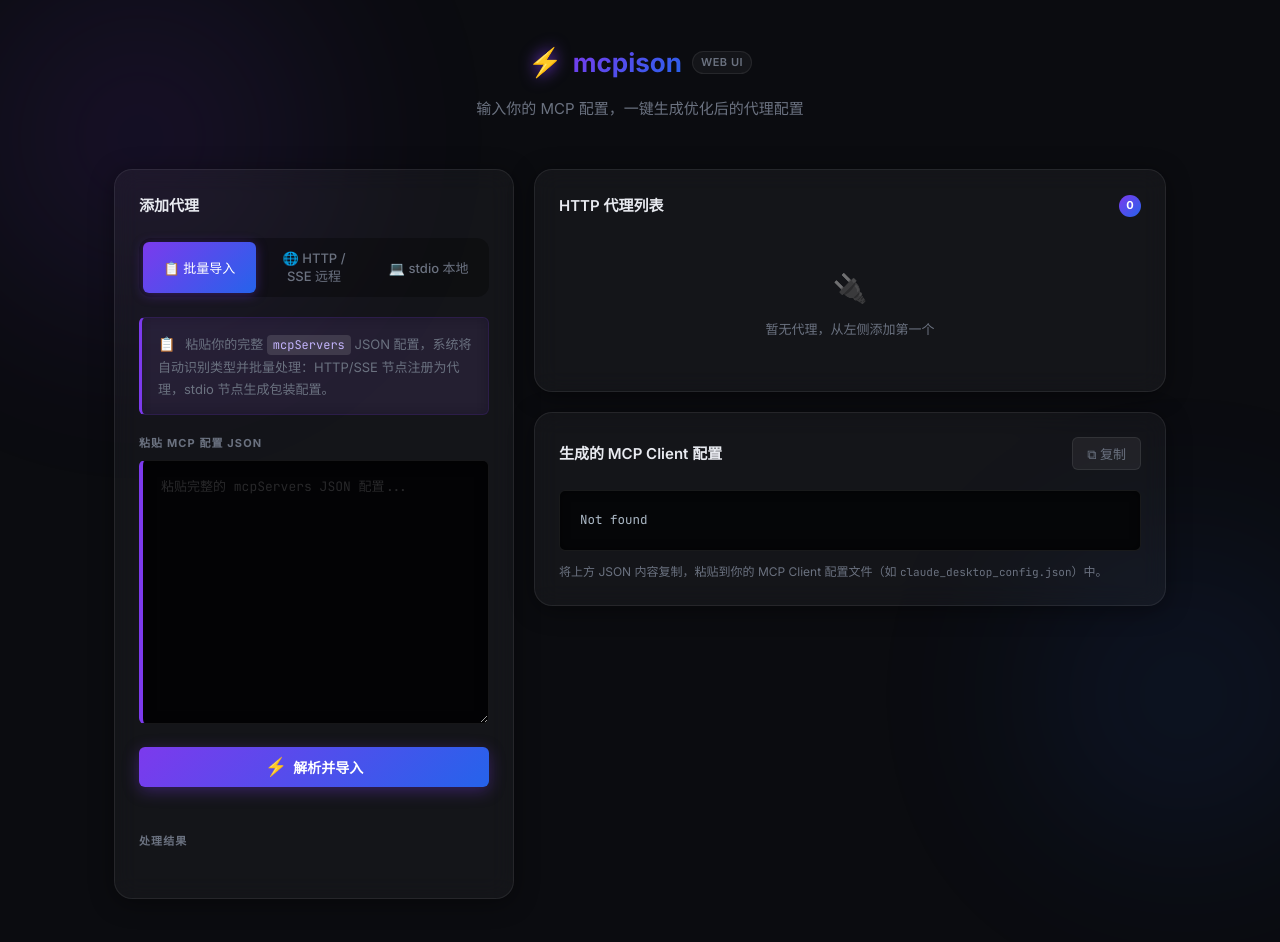
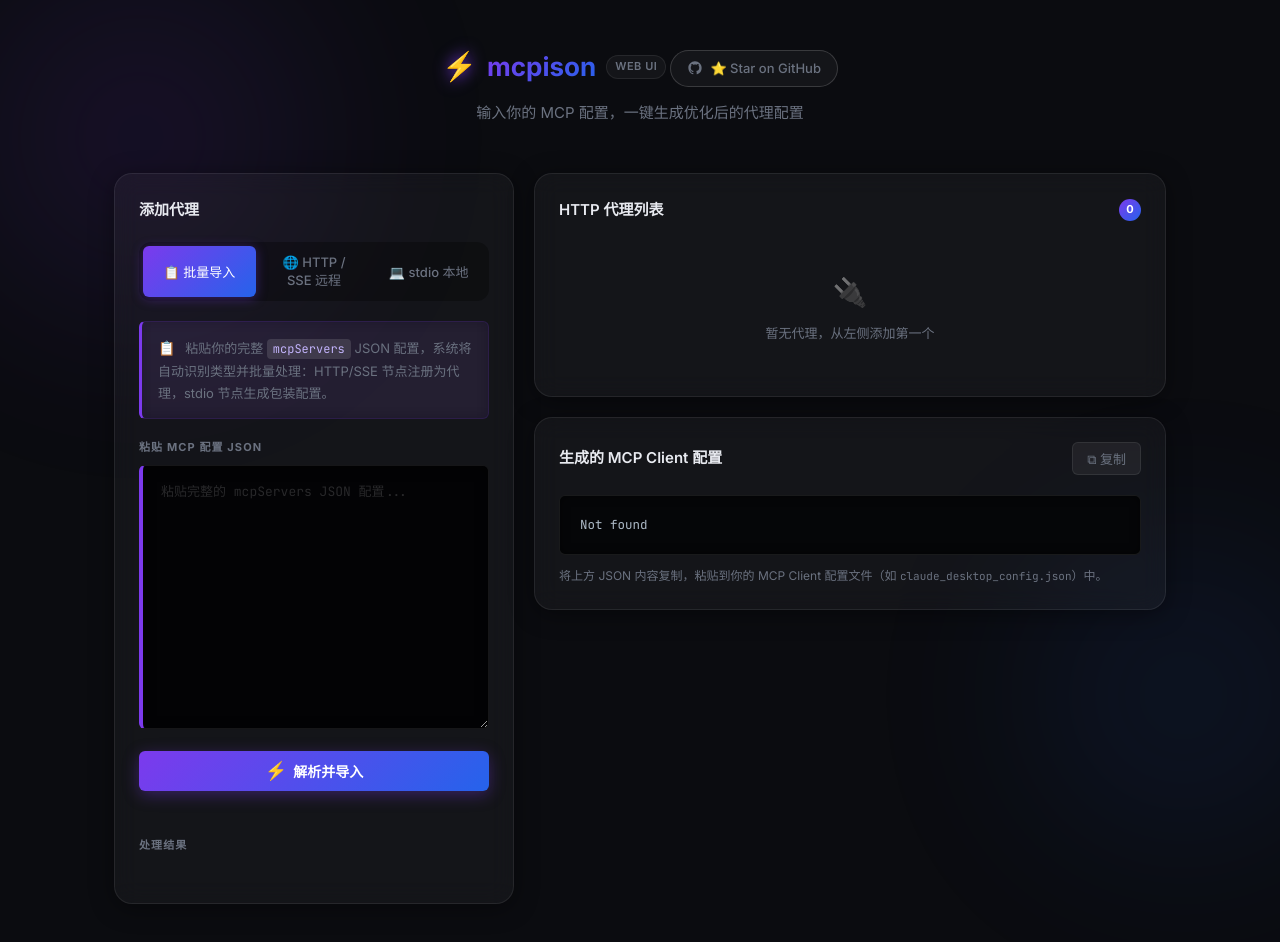
Before and after one commit to 123XiaoYi321/mcp-ison, a website: page web/index.html in a window 1280 px wide. Drawn offline with Linux system fonts and the light colour scheme; no server answers.

Commit message:
feat: add GitHub star link to README and Web UI header (v1.3.7)

```diff
--- a/web/index.html
+++ b/web/index.html
@@ -26,6 +26,13 @@
         <span class="logo-text">mcpison</span>
         <span class="logo-badge">Web UI</span>
       </div>
+      <a class="github-link" href="https://github.com/123XiaoYi321/mcp-ison" target="_blank" rel="noopener">
+        <svg class="github-icon" viewBox="0 0 24 24" fill="currentColor" aria-hidden="true">
+          <path
+            d="M12 2C6.477 2 2 6.484 2 12.017c0 4.425 2.865 8.18 6.839 9.504.5.092.682-.217.682-.483 0-.237-.008-.868-.013-1.703-2.782.605-3.369-1.343-3.369-1.343-.454-1.158-1.11-1.466-1.11-1.466-.908-.62.069-.608.069-.608 1.003.07 1.531 1.032 1.531 1.032.892 1.53 2.341 1.088 2.91.832.092-.647.35-1.088.636-1.338-2.22-.253-4.555-1.113-4.555-4.951 0-1.093.39-1.988 1.029-2.688-.103-.253-.446-1.272.098-2.65 0 0 .84-.27 2.75 1.026A9.564 9.564 0 0112 6.844c.85.004 1.705.115 2.504.337 1.909-1.296 2.747-1.027 2.747-1.027.546 1.379.202 2.398.1 2.651.64.7 1.028 1.595 1.028 2.688 0 3.848-2.339 4.695-4.566 4.943.359.309.678.92.678 1.855 0 1.338-.012 2.419-.012 2.747 0 .268.18.58.688.482A10.019 10.019 0 0022 12.017C22 6.484 17.522 2 12 2z" />
+        </svg>
+        ⭐ Star on GitHub
+      </a>
       <p class="header-subtitle">输入你的 MCP 配置，一键生成优化后的代理配置</p>
     </header>
 
--- a/web/style.css
+++ b/web/style.css
@@ -149,6 +149,37 @@ body {
   color: var(--text-muted);
   font-size: 15px;
 }
+
+/* --------------- GitHub 链接 --------------- */
+.github-link {
+  display: inline-flex;
+  align-items: center;
+  gap: 7px;
+  margin: 10px auto 0;
+  padding: 7px 16px;
+  border-radius: 100px;
+  border: 1px solid var(--border-hover);
+  background: rgba(255, 255, 255, 0.04);
+  color: var(--text-muted);
+  text-decoration: none;
+  font-size: 13px;
+  font-weight: 500;
+  transition: var(--trans);
+}
+
+.github-link:hover {
+  background: rgba(255, 255, 255, 0.1);
+  color: var(--text);
+  border-color: rgba(255, 255, 255, 0.3);
+  transform: translateY(-1px);
+}
+
+.github-icon {
+  width: 16px;
+  height: 16px;
+  flex-shrink: 0;
+}
+
 
 /* --------------- 双栏布局 --------------- */
 .layout {
```
Also changed, not shown: README.md.
